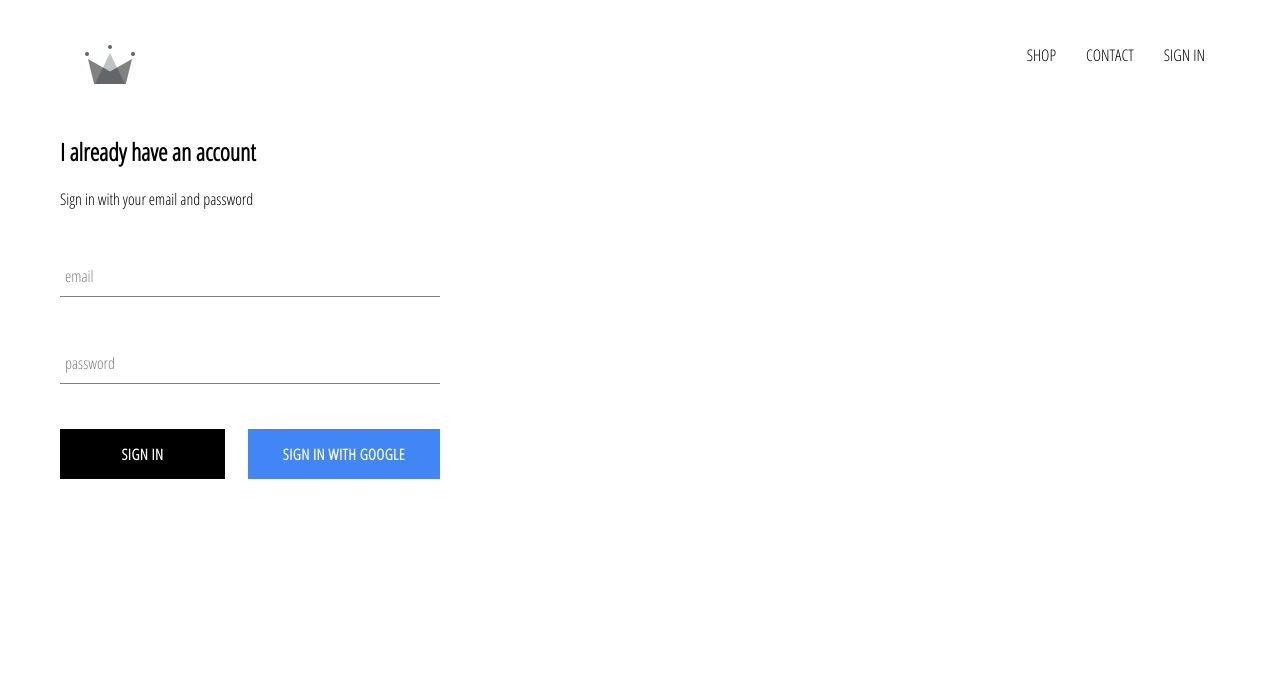
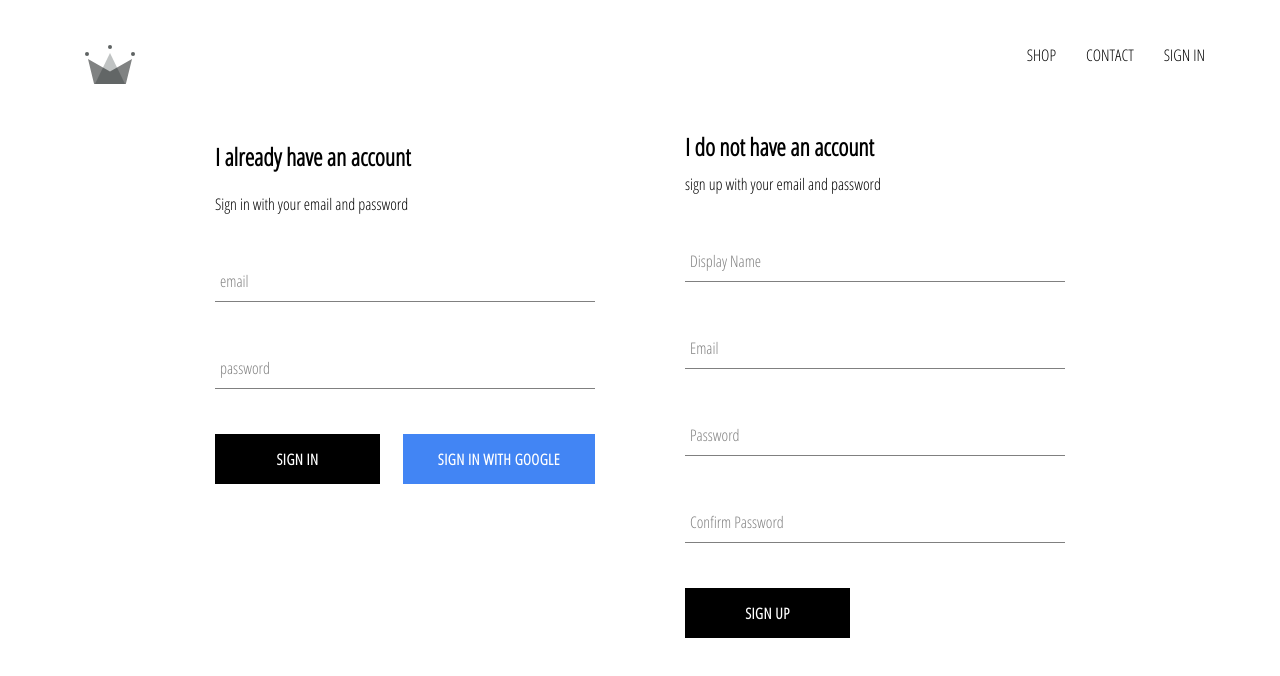
Before and after one commit to jsacevedo/crwn-clothing, a React (Create React App) app: page /signin in a window 1280 px wide. Shown: the top 676 px of the page. Built offline with nearby package versions, Linux system fonts and the light colour scheme; no server answers.

Commit message:
Implemented Firebase utils, included ability to store authenticated users into our Firestore database

```diff
--- a/src/App.js
+++ b/src/App.js
@@ -7,7 +7,7 @@ import HomePage from './pages/homepage/homepage.component';
 import ShopPage from './pages/shop/shop.component';
 import SignInAndSignUpPage from './pages/sign-in-and-sign-up/sign-in-and-sign-up.component';
 import Header from './components/header/header.component';
-import { auth } from './firebase/firebase.utils';
+import { auth, createUserProfileDocument } from './firebase/firebase.utils';
 
 class App extends React.Component {
   constructor() {
@@ -21,10 +21,26 @@ class App extends React.Component {
   unsubscribeFromAuth = null;
 
   componentDidMount() {
-    this.unsubscribeFromAuth = auth.onAuthStateChanged((user) => {
-      this.setState({ currentUser: user });
+    this.unsubscribeFromAuth = auth.onAuthStateChanged(async (userAuth) => {
+      if (userAuth) {
+        const userRef = await createUserProfileDocument(userAuth);
 
-      console.log(user);
+        userRef.onSnapshot((snapShot) => {
+          this.setState(
+            {
+              currentUser: {
+                id: snapShot.id,
+                ...snapShot.data(),
+              },
+            },
+            () => {
+              console.log(this.state);
+            }
+          );
+        });
+      } else {
+        this.setState({ currentUser: userAuth });
+      }
     });
   }
 
--- /dev/null
+++ b/src/components/sign-up/sign-up.component.jsx
@@ -0,0 +1,103 @@
+import React from 'react';
+
+import FormInput from '../form-input/form-input.component';
+import CustomButton from '../custom-button/custom-button.component';
+
+import { auth, createUserProfileDocument } from '../../firebase/firebase.utils';
+
+import './sign-up.styles.scss';
+
+class SignUp extends React.Component {
+  constructor() {
+    super();
+
+    this.state = {
+      displayName: '',
+      email: '',
+      password: '',
+      confirmPassword: '',
+    };
+  }
+
+  handleSubmit = async (event) => {
+    event.preventDefault();
+
+    const { displayName, email, password, confirmPassword } = this.state;
+
+    if (password !== confirmPassword) {
+      alert("Passwords don't match");
+      return;
+    }
+
+    try {
+      const { user } = await auth.createUserWithEmailAndPassword(
+        email,
+        password
+      );
+
+      await createUserProfileDocument(user, { displayName });
+
+      this.setState({
+        displayName: '',
+        email: '',
+        password: '',
+        confirmPassword: '',
+      });
+    } catch (error) {
+      console.error(error);
+    }
+  };
+
+  handleChange = (event) => {
+    const { name, value } = event.target;
+
+    this.setState({ [name]: value });
+  };
+
+  render() {
+    const { displayName, email, password, confirmPassword } = this.state;
+    return (
+      <div className="sign-up">
+        <h2 className="title">I do not have an account</h2>
+        <span>sign up with your email and password</span>
+        <form className="sign-up-form" onSubmit={this.handleSubmit}>
+          <FormInput
+            type="text"
+            name="displayName"
+            value={displayName}
+            onChange={this.handleChange}
+            label="Display Name"
+            required
+          />
+          <FormInput
+            type="email"
+            name="email"
+            value={email}
+            onChange={this.handleChange}
+            label="Email"
+            required
+          />
+          <FormInput
+            type="password"
+            name="password"
+            value={password}
+            onChange={this.handleChange}
+            label="Password"
+            required
+          />
+          <FormInput
+            type="password"
+            name="confirmPassword"
+            value={confirmPassword}
+            onChange={this.handleChange}
+            label="Confirm Password"
+            required
+          />
+          <CustomButton type="submit"> SIGN UP </CustomButton>
+        </form>
+      </div>
+    );
+  }
+}
+
+export default SignUp;
--- /dev/null
+++ b/src/components/sign-up/sign-up.styles.scss
@@ -0,0 +1,9 @@
+.sign-up {
+  display: flex;
+  flex-direction: column;
+  width: 380px;
+
+  .title {
+    margin: 10px 0;
+  }
+}
--- a/src/firebase/firebase.utils.js
+++ b/src/firebase/firebase.utils.js
@@ -12,6 +12,32 @@ const config = {
   measurementId: 'G-ESDW6V8HYD',
 };
 
+export const createUserProfileDocument = async (userAuth, additionalData) => {
+  if (!userAuth) return;
+
+  const userRef = firestore.doc(`users/${userAuth.uid}`);
+
+  const snapShot = await userRef.get();
+
+  if (!snapShot.exists) {
+    const { displayName, email } = userAuth;
+    const createdAt = new Date();
+
+    try {
+      await userRef.set({
+        displayName,
+        email,
+        createdAt,
+        ...additionalData,
+      });
+    } catch (error) {
+      console.log('Error creating user', error.message);
+    }
+  }
+
+  return userRef;
+};
+
 firebase.initializeApp(config);
 
 export const auth = firebase.auth();
--- a/src/pages/sign-in-and-sign-up/sign-in-and-sign-up.component.jsx
+++ b/src/pages/sign-in-and-sign-up/sign-in-and-sign-up.component.jsx
@@ -1,12 +1,14 @@
 import React from 'react';
 
 import SignIn from '../../components/sign-in/sign-in.component';
+import SignUp from '../../components/sign-up/sign-up.component';
 
 import './sign-in-and-sign-up.styles.scss';
 
 const SignInAndSignUpPage = () => (
   <div className="sign-in-and-sign-up">
     <SignIn />
+    <SignUp />
   </div>
 );
 
--- a/src/pages/sign-in-and-sign-up/sign-in-and-sign-up.styles.scss
+++ b/src/pages/sign-in-and-sign-up/sign-in-and-sign-up.styles.scss
@@ -0,0 +1,6 @@
+.sign-in-and-sign-up {
+  width: 850px;
+  display: flex;
+  justify-content: space-between;
+  margin: 30px auto;
+}
```
